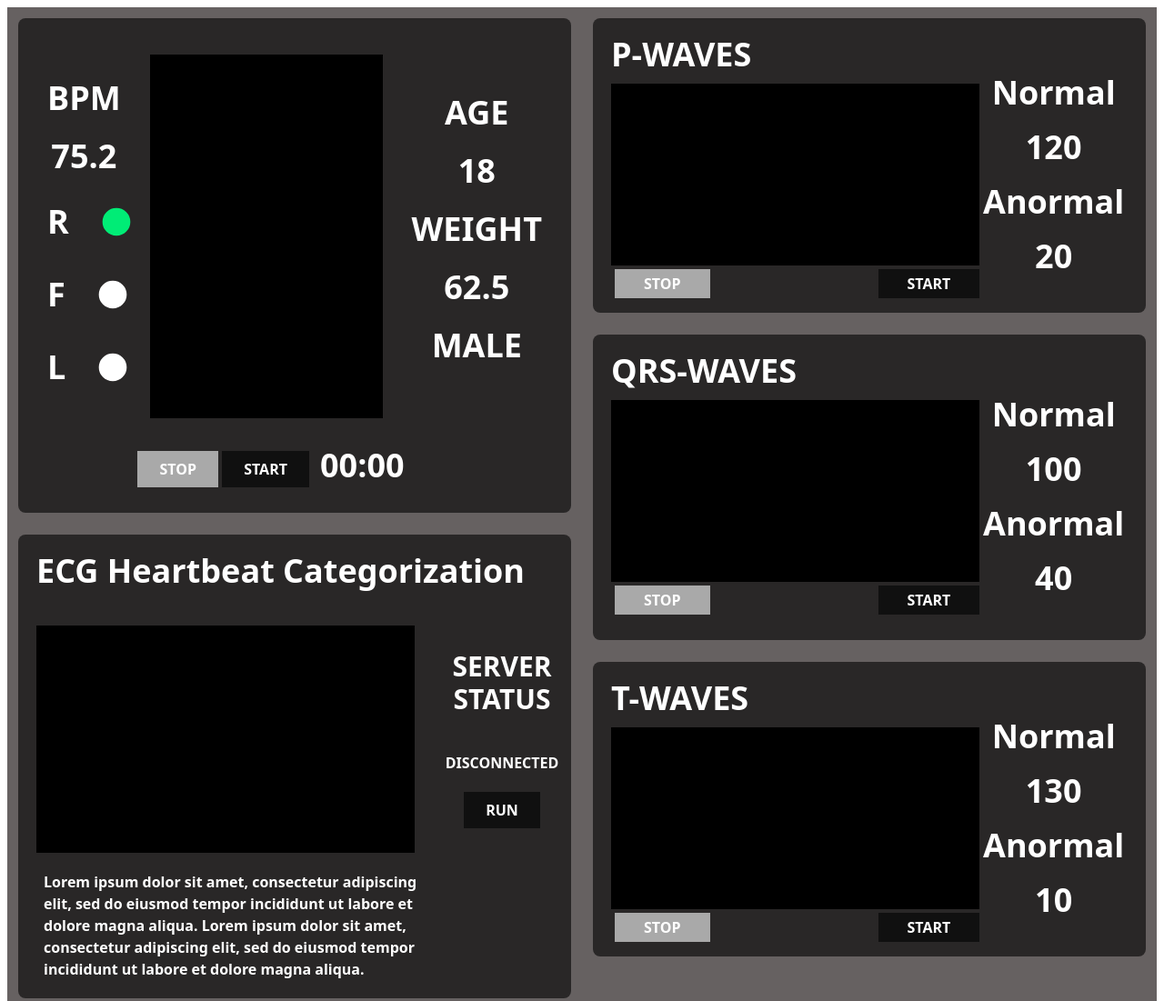
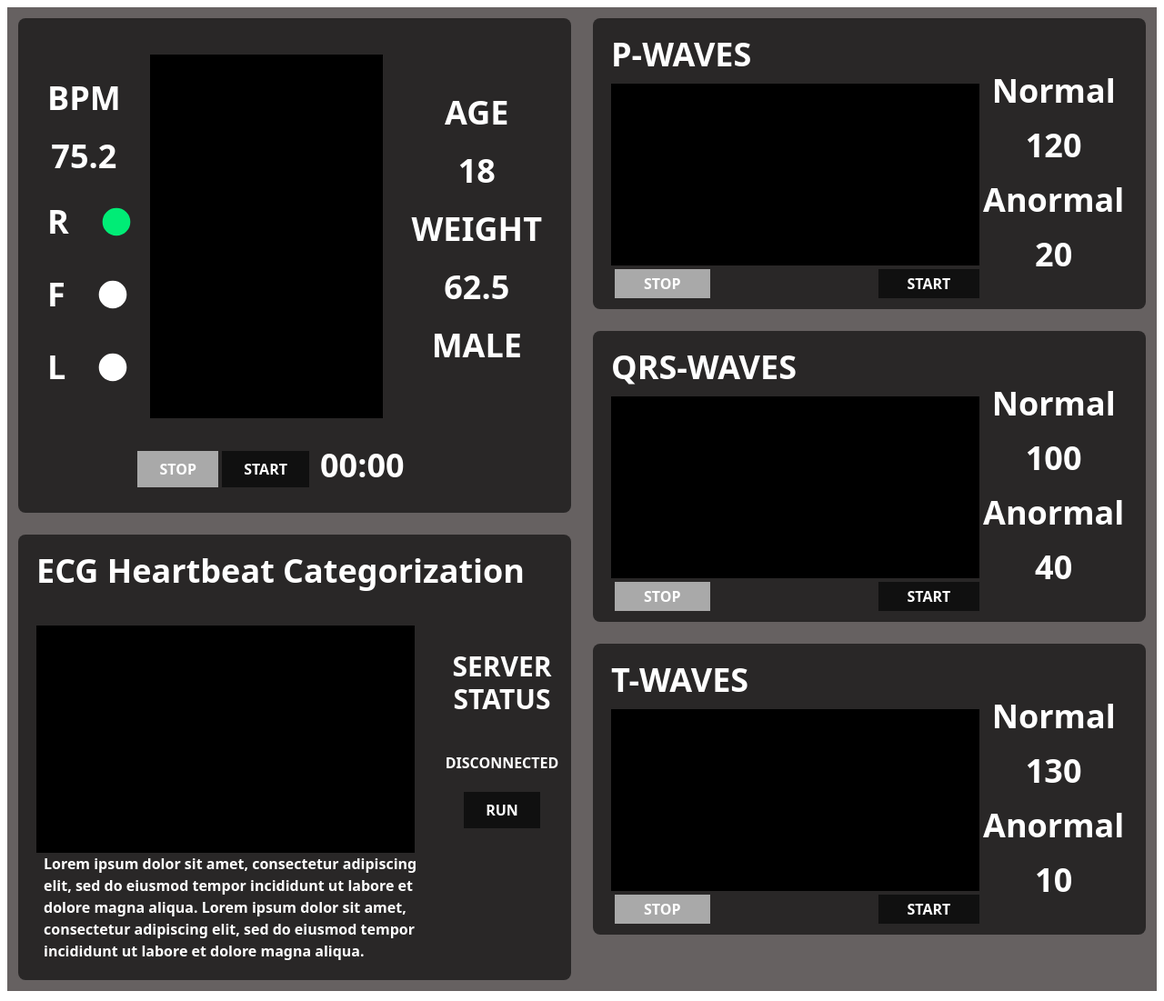
Before and after one commit to Mati11111/ecg-front, an Astro site: page / in a window 1280 px wide. Shown: the top 1101 px of the page at 91% size. Built offline with nearby package versions, Linux system fonts and the light colour scheme; Astro itself is replaced by a stand-in of ours; no server answers.

Commit message:
style(minor): Style changes to fit fullscreen.

```diff
--- a/src/layouts/Layout.astro
+++ b/src/layouts/Layout.astro
@@ -1,4 +1,5 @@
 ---
+
 ---
 
 <html lang="es">
--- a/src/pages/index.astro
+++ b/src/pages/index.astro
@@ -24,7 +24,6 @@ if (Astro.request?.method === "POST") {
 
   console.log("Commit recibido:", commitMessage);
 
-  // Ejecutar script pasándole el commit como argumento
   execFile("./pullGitRepo.sh", [commitMessage], (error, stdout, stderr) => {
     if (error) {
       console.error(`Error ejecutando script: ${error.message}`);
@@ -57,7 +56,7 @@ console.log("Trying to connect to", backendUrl);
 <Layout>
   <div
     id="background"
-    class="bg-[#666161] min-h-[calc(100vh-1rem)] m-2 flex items-center justify-center"
+    class="bg-[#666161] min-h-[90vh] m-2 flex items-center justify-center"
   >
     <div class="flex w-full h-full">
       <div id="left-container" class="flex flex-col w-1/2">
@@ -128,7 +127,7 @@ console.log("Trying to connect to", backendUrl);
             ECG Heartbeat Categorization
           </p>
           <div>
-            <div class="flex flex-row h-full">
+            <div class="flex flex-row h-full -mb-5">
               <div
                 id="signals-container"
                 class="bg-black w-3/4 h-[250px] mb-0 m-5"
@@ -158,7 +157,7 @@ console.log("Trying to connect to", backendUrl);
           id="1st-container"
           class="bg-black bg-opacity-60 rounded-lg m-3 flex flex-row"
         >
-          <div class="flex flex-col w-2/3">
+          <div class="flex flex-col w-2/3 -mb-1">
             <p class="text-4xl p-5 pb-0 -mb-2 font-bold text-white">P-WAVES</p>
             <div class="flex flex-col">
               <div id="signals-container" class="bg-black w-full h-[200px] m-5">
@@ -186,7 +185,7 @@ console.log("Trying to connect to", backendUrl);
           id="2nd-container"
           class="bg-black bg-opacity-60 rounded-lg m-3 flex flex-row"
         >
-          <div class="flex flex-col w-2/3">
+          <div class="flex flex-col w-2/3 -mb-4">
             <p class="text-4xl p-5 pb-0 -mb-2 font-bold text-white">
               QRS-WAVES
             </p>
@@ -216,7 +215,7 @@ console.log("Trying to connect to", backendUrl);
           id="3rd-container"
           class="bg-black bg-opacity-60 rounded-lg m-3 flex flex-row"
         >
-          <div class="flex flex-col w-2/3">
+          <div class="flex flex-col w-2/3 -mb-1">
             <p class="text-4xl p-5 pb-0 -mb-2 font-bold text-white">T-WAVES</p>
             <div class="flex flex-col">
               <div id="signals-container" class="bg-black w-full h-[200px] m-5">
```
Also changed, not shown: src/assets/getBackendUrl.astro (indentation only).
